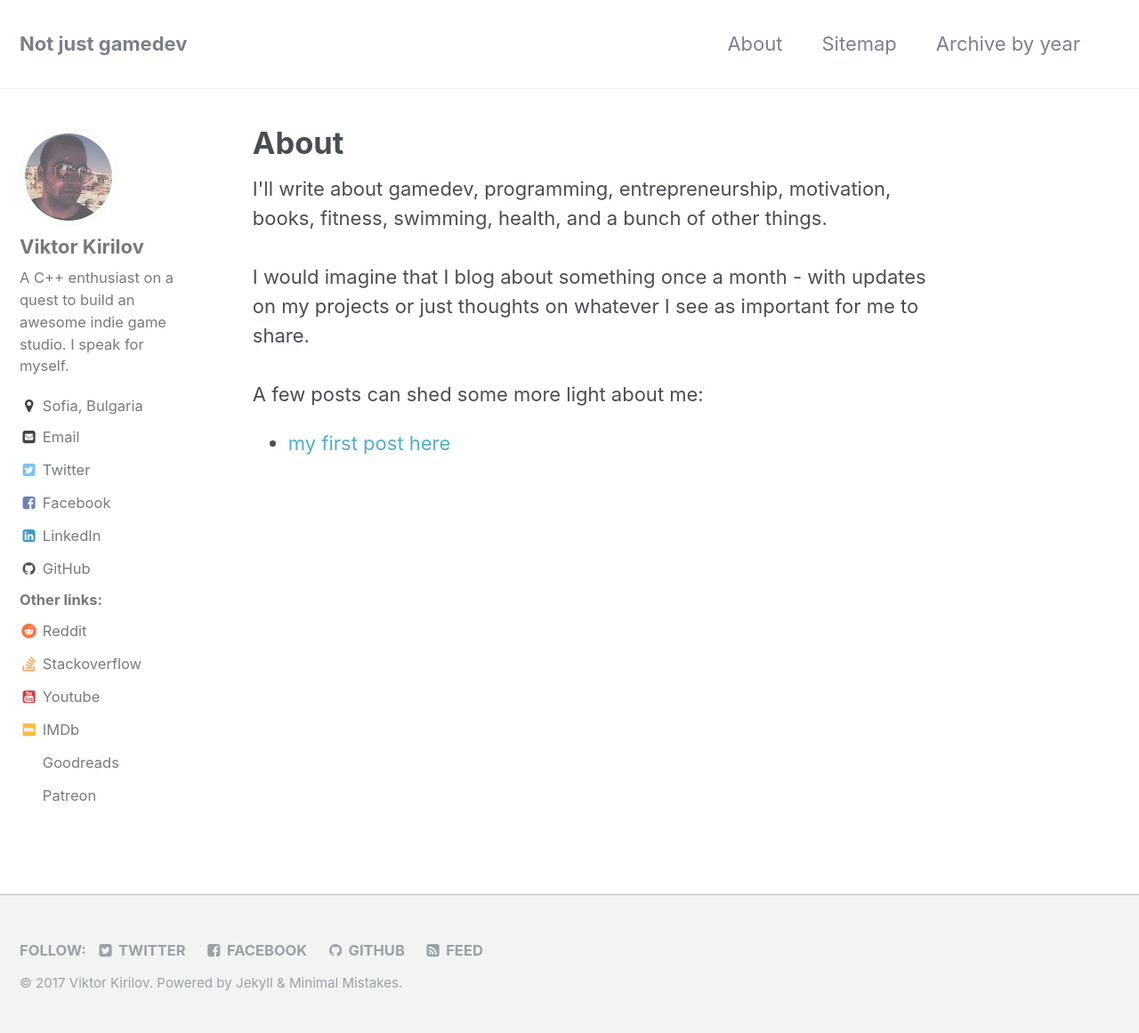
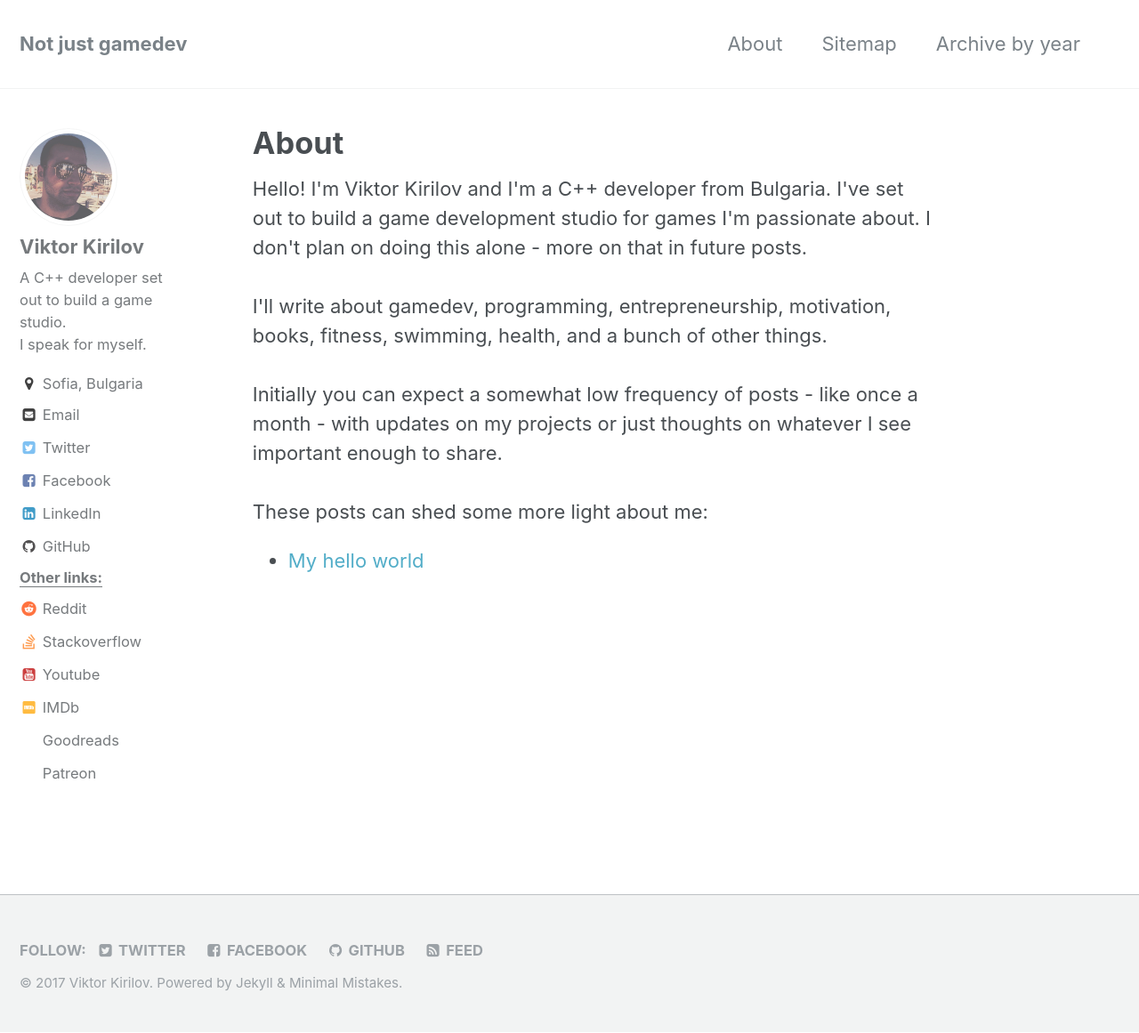
Before and after one commit to onqtam/onqtam.github.io, a Jekyll site: the page built from _pages/about.html, in a window 1280 px wide and 1161 px high. Shown: the whole window at 89% size. Built offline with Jekyll 4.4.1, drawn with Linux system fonts in a browser that asks for light colours.

Commit message:
finished blog and first post!

```diff
--- a/_config.yml
+++ b/_config.yml
@@ -12,7 +12,7 @@ locale                   : "en"
 title                    : "Not just gamedev"
 title_separator          : "-"
 name                     : "Viktor Kirilov"
-description              : "An amazing website."
+description              : "Blog about game development, C++, programming, entrepreneurship, motivation, books, fitness, swimming, health and other parts of life."
 url                      : # the base hostname & protocol for your site e.g. "https://mmistakes.github.io"
 baseurl                  : # the subpath of your site, e.g. "/blog"
 repository               : # GitHub username/repo-name e.g. "mmistakes/minimal-mistakes"
@@ -69,6 +69,9 @@ social:
   type                   : # Person or Organization (defaults to Person)
   name                   : # If the user or organization name differs from the site's name
   links: # An array of links to social media profiles
+    - https://twitter.com/KirilovVik
+    - https://www.facebook.com/viktor.i.kirilov
+    - https://github.com/onqtam
 
 # Analytics
 analytics:
@@ -81,7 +84,7 @@ analytics:
 author:
   name             : "Viktor Kirilov"
   avatar           : "/assets/images/me.jpg" # path of avatar image, e.g. "/assets/images/bio-photo.jpg"
-  bio              : "A C++ enthusiast on a quest to build an awesome indie game studio. I speak for myself."
+  bio              : "A C++ developer set out to build a game studio. <br /> I speak for myself."
   location         : "Sofia, Bulgaria"
   email            : vik.kirilov@gmail.com
   uri              :
@@ -176,7 +179,6 @@ gems:
   - jekyll-sitemap
   - jekyll-gist
   - jekyll-feed
-  - jekyll-archives
   - jemoji
 
 # mimic GitHub Pages with --safe
@@ -185,7 +187,6 @@ whitelist:
   - jekyll-sitemap
   - jekyll-gist
   - jekyll-feed
-  - jekyll-archives
   - jemoji
 
 
--- a/_includes/author-profile-custom-links.html
+++ b/_includes/author-profile-custom-links.html
@@ -6,7 +6,7 @@
   </li>
 -->
   <li>
-    <b>Other links:</b>
+    <b><u>Other links:</u></b>
   </li>
   <li>
     <a href="https://www.reddit.com/user/onqtam" itemprop="sameAs">
--- a/_pages/about.html
+++ b/_pages/about.html
@@ -4,20 +4,24 @@ title: "About"
 excerpt: ""
 ---
 
+Hello! I'm Viktor Kirilov and I'm a C++ developer from Bulgaria. I've set out to build a game development studio for games I'm passionate about. I don't plan on doing this alone - more on that in future posts.
+
+<br /><br />
+
 I'll write about gamedev, programming, entrepreneurship, motivation, books, fitness, swimming, health, and a bunch of other things.
 
 <br /><br />
 
-I would imagine that I blog about something once a month - with updates on my projects or just thoughts on whatever I see as important for me to share.
+Initially you can expect a somewhat low frequency of posts - like once a month - with updates on my projects or just thoughts on whatever I see important enough to share.
 
 <br /><br />
 
-A few posts can shed some more light about me:
+These posts can shed some more light about me:
 
 <ul>
   <li>
     <a href="/misc/2017-03-08-my-hello-world/">
-      my first post here
+      My hello world
     </a>
   </li>
 </ul>
```
Also changed, not shown: _posts/2017-03-08-my-hello-world.md (+7 -4 lines), README.md.
